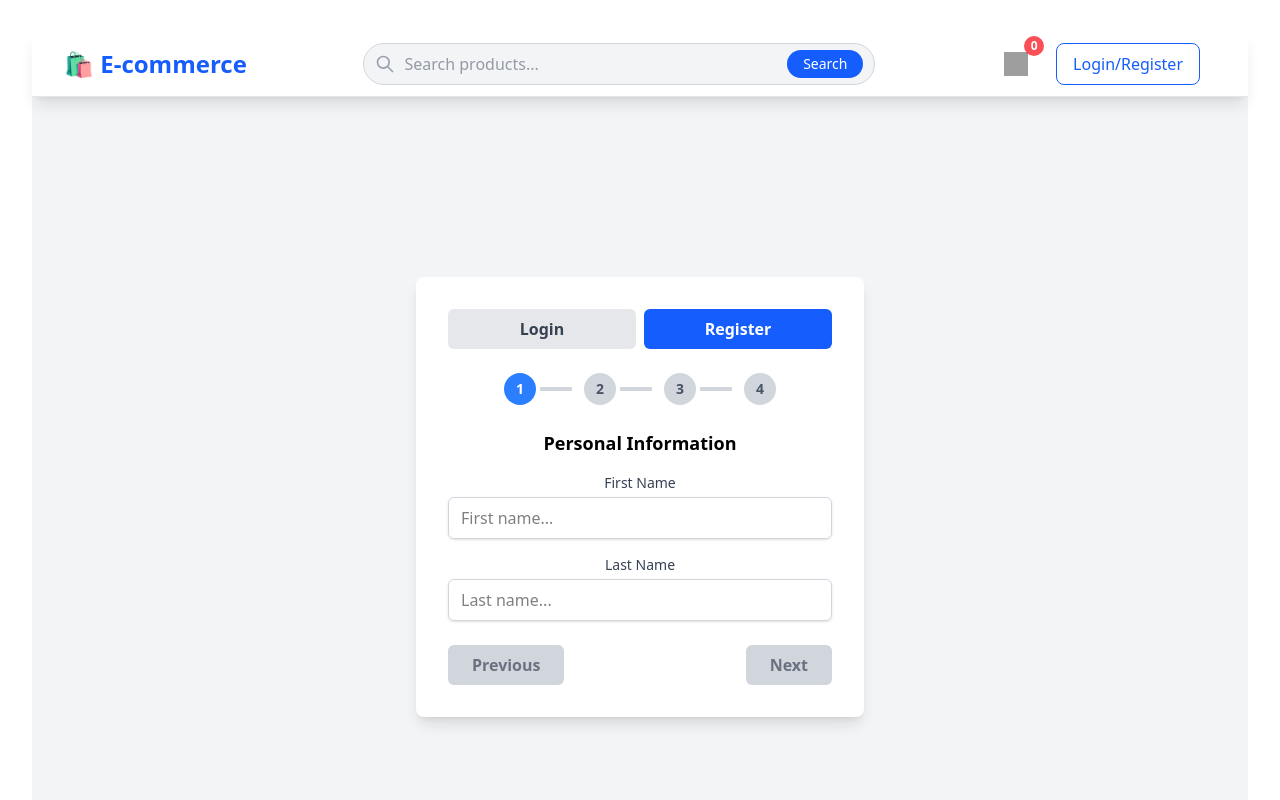
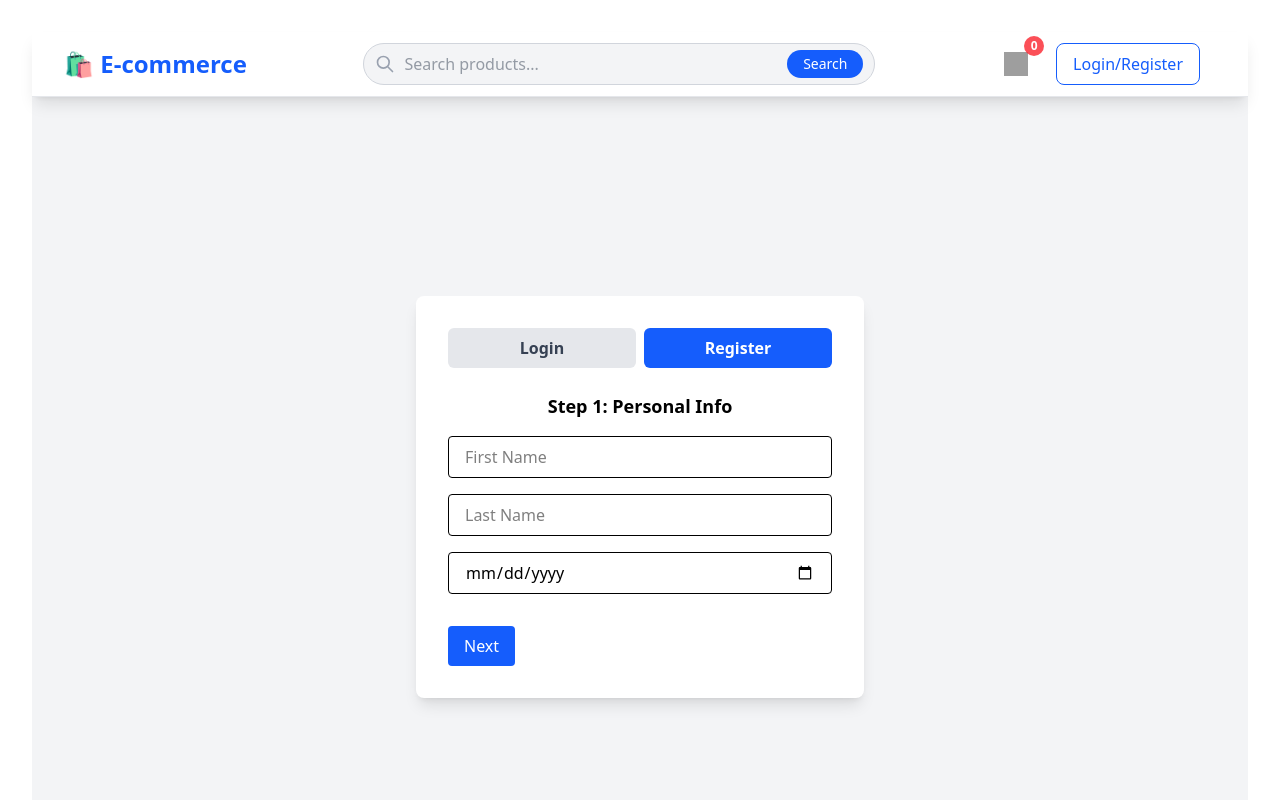
Before and after one commit to Roland-Jean/ecommerceApp-frontend, a React (Vite) app: page /ecommerceApp-frontend/register in a window 1280 px wide. Shown: the top 800 px of the page. Built offline with nearby package versions, Linux system fonts and the light colour scheme; grey boxes are pictures that could not be loaded.

Commit message:
fix:register form

```diff
--- a/src/pages/Login.jsx
+++ b/src/pages/Login.jsx
@@ -1,73 +1,28 @@
 import { useState } from "react";
 import { Link } from "react-router-dom";
-import{useForm} from "react-hook-form";
+import { useForm } from "react-hook-form";
 
 export default function Login() {
   const [activeTab, setActiveTab] = useState("login");
-  const [formData, setFormData] = useState({ email: "", password: "" });
-  const [errors, setErrors] = useState({});
+  const {
+    register,
+    handleSubmit,
+    formState: { errors },
+  } = useForm();
 
-  const validateEmail = (email) => {
-    const emailRegex = /^[A-Z0-9._%+-]+@[A-Z0-9.-]+\.[A-Z]{2,}$/i;
-    if (!email) return "Email is required";
-    if (email.length < 5) return "Email must be at least 5 characters long";
-    if (!emailRegex.test(email)) return "Invalid email address";
-    return null;
-  };
-
-  const validatePassword = (password) => {
-    if (!password) return "Password is required";
-    if (password.length < 6)
-      return "Password must be at least 6 characters long";
-    return null;
-  };
-
-const handleInputChange = (field, value) => {
-  setFormData((prev) => ({ ...prev, [field]: value }));
-
-  // Validate immediately
-  let error = null;
-  if (field === "email") error = validateEmail(value);
-  if (field === "password") error = validatePassword(value);
-
-  setErrors((prev) => ({ ...prev, [field]: error }));
-};
-
-  const hasErrors =
-    validateEmail(formData.email) !== null ||
-    validatePassword(formData.password) !== null;
-
-
-  const handleSubmit = (e) => {
-    e.preventDefault();
-
-    const newErrors = {};
-    const emailError = validateEmail(formData.email);
-    const passwordError = validatePassword(formData.password);
-
-    if (emailError) newErrors.email = emailError;
-    if (passwordError) newErrors.password = passwordError;
-
-    setErrors(newErrors);
-
-    if (Object.keys(newErrors).length === 0) {
-      console.log("Form submitted successfully!", formData);
-      // Add your login logic here
-      alert("Login successful! Check console for form data.");
-    }
-  };
+  const onSubmit = (data) => console.log(data);
 
   return (
-    <div className="min-h-screen flex items-center justify-center bg-gray-100">
-      <div className="bg-white shadow-lg rounded-lg p-8 w-full max-w-md">
+    <div className="min-h-screen flex items-center justify-center bg-gradient-to-br from-blue-100 to-gray-100">
+      <div className="bg-white shadow-xl rounded-xl p-8 w-full max-w-md">
         {/* Toggle Buttons */}
         <div className="flex mb-6 space-x-2">
           <Link
-          to="login"
+            to="/login"
             onClick={() => setActiveTab("login")}
-            className={`flex-1 py-2 rounded-md font-semibold transition text-center ${
+            className={`flex-1 py-2 rounded-lg font-semibold text-center transition ${
               activeTab === "login"
-                ? "bg-blue-600 text-white"
+                ? "bg-blue-600 text-white shadow"
                 : "bg-gray-200 text-gray-700 hover:bg-gray-300"
             }`}
           >
@@ -76,9 +31,9 @@ const handleInputChange = (field, value) => {
           <Link
             to="/register"
             onClick={() => setActiveTab("register")}
-            className={`flex-1 py-2 rounded-md font-semibold transition text-center ${
+            className={`flex-1 py-2 rounded-lg font-semibold text-center transition ${
               activeTab === "register"
-                ? "bg-blue-600 text-white"
+                ? "bg-blue-600 text-white shadow"
                 : "bg-gray-200 text-gray-700 hover:bg-gray-300"
             }`}
           >
@@ -87,71 +42,60 @@ const handleInputChange = (field, value) => {
         </div>
 
         {/* Form */}
-        <div className="space-y-6">
-          <div className="space-y-4">
+        <form onSubmit={handleSubmit(onSubmit)} className="space-y-6">
           {/* Email Field */}
           <div>
-              <label
-                htmlFor="email"
-                className="block text-sm font-medium text-gray-700"
-              >
+            <label htmlFor="email" className="block text-sm font-medium text-gray-700 mb-1">
               Email
             </label>
             <input
-                name="email"
               id="email"
               type="email"
+              placeholder="example@gmail.com"
               autoFocus
-                placeholder="example@gmail.com"
-                value={formData.email}
-                onChange={(e) => handleInputChange("email", e.target.value)}
-                className={`mt-1 block w-full border px-3 py-2 rounded-md shadow-sm focus:outline-none focus:ring-2 ${
-                  errors.email
-                    ? "border-red-500 focus:ring-red-500"
-                    : "border-gray-300 focus:ring-blue-500"
+              {...register("email", { required: "Email is required" })}
+              className={`w-full px-4 py-2 border rounded-md focus:outline-none focus:ring-2 focus:ring-blue-500 ${
+                errors.email ? "border-red-500" : "border-gray-300"
               }`}
+              aria-invalid={errors.email ? "true" : "false"}
             />
             {errors.email && (
-                <p className="mt-1 text-sm text-red-600">{errors.email}</p>
+              <p className="mt-1 text-sm text-red-600" role="alert">
+                {errors.email.message}
+              </p>
             )}
           </div>
 
           {/* Password Field */}
           <div>
-              <label
-                htmlFor="password"
-                className="block text-sm font-medium text-gray-700"
-              >
+            <label htmlFor="password" className="block text-sm font-medium text-gray-700 mb-1">
               Password
             </label>
             <input
-                name="password"
               id="password"
               type="password"
               placeholder="••••••••"
-                value={formData.password}
-                onChange={(e) => handleInputChange("password", e.target.value)}
-                className={`mt-1 block w-full border px-3 py-2 rounded-md shadow-sm focus:outline-none focus:ring-2 ${
-                  errors.password
-                    ? "border-red-500 focus:ring-red-500"
-                    : "border-gray-300 focus:ring-blue-500"
+              {...register("password", { required: "Password is required" })}
+              className={`w-full px-4 py-2 border rounded-md focus:outline-none focus:ring-2 focus:ring-blue-500 ${
+                errors.password ? "border-red-500" : "border-gray-300"
               }`}
+              aria-invalid={errors.password ? "true" : "false"}
             />
             {errors.password && (
-                <p className="mt-1 text-sm text-red-600">{errors.password}</p>
+              <p className="mt-1 text-sm text-red-600" role="alert">
+                {errors.password.message}
+              </p>
             )}
-            </div>
           </div>
 
           {/* Submit Button */}
           <button
-          disabled={hasErrors}
-            onClick={handleSubmit}
+            type="submit"
             className="w-full bg-blue-600 text-white font-semibold py-2 px-4 rounded-md hover:bg-blue-700 transition disabled:opacity-50 disabled:cursor-not-allowed"
           >
             Login
           </button>
-        </div>
+        </form>
       </div>
     </div>
   );
--- a/src/pages/Register.jsx
+++ b/src/pages/Register.jsx
@@ -1,410 +1,153 @@
 import { useState } from "react";
 import { Link } from "react-router-dom";
-import{useForm} from "react-hook-form";
-
+import { useForm } from "react-hook-form";
 
 export default function Register() {
+  const {
+    register,
+    handleSubmit,
+    watch,
+    formState: { errors },
+  } = useForm();
+
   const [step, setStep] = useState(0);
-  const [activeTab, setActiveTab] = useState("register");
+  const name = watch("firstName");
 
-  // Form data state
-  const [formData, setFormData] = useState({
-    firstName: "",
-    lastName: "",
-    email: "",
-    phone: "",
-    birthday: "",
-    username: "",
-    password: "",
-    confirmPassword: "",
-  });
-
-  // Errors state
-  const [errors, setErrors] = useState({});
-
-  // Touched state
-  const [touched, setTouched] = useState({});
-
-  // Validation functions
-  const validateName = (name, fieldName) => {
-    if (!name.trim()) return `${fieldName} is required`;
-    if (name.trim().length < 2)
-      return `${fieldName} must be at least 2 characters`;
-    if (!/^[a-zA-Z\s]+$/.test(name))
-      return `${fieldName} can only contain letters`;
-    return null;
+  const onSubmit = (data) => {
+    console.log("Form submitted:", data);
   };
 
-  const validateEmail = (email) => {
-    const emailRegex = /^[A-Z0-9._%+-]+@[A-Z0-9.-]+\.[A-Z]{2,}$/i;
-    if (!email) return "Email is required";
-    if (!emailRegex.test(email)) return "Invalid email address";
-    return null;
-  };
-
-  const validatePhone = (phone) => {
-    const phoneRegex = /^[+]?[1-9][\d]{0,15}$/;
-    if (!phone) return "Phone number is required";
-    if (!phoneRegex.test(phone.replace(/[\s\-()]/g, "")))
-      return "Invalid phone number";
-    return null;
-  };
-
-  const validateBirthday = (birthday) => {
-    if (!birthday) return "Birthday is required";
-    const today = new Date();
-    const birthDate = new Date(birthday);
-    const age = today.getFullYear() - birthDate.getFullYear();
-    if (age < 13) return "You must be at least 13 years old";
-    if (age > 120) return "Invalid birth date";
-    return null;
-  };
-
-  const validateUsername = (username) => {
-    if (!username) return "Username is required";
-    if (username.length < 3) return "Username must be at least 3 characters";
-    if (!/^[a-zA-Z0-9_]+$/.test(username))
-      return "Username can only contain letters, numbers, and underscores";
-    return null;
-  };
-
-  const validatePassword = (password) => {
-    if (!password) return "Password is required";
-    if (password.length < 8) return "Password must be at least 8 characters";
-    if (!/(?=.*[a-z])/.test(password))
-      return "Password must contain at least one lowercase letter";
-    if (!/(?=.*[A-Z])/.test(password))
-      return "Password must contain at least one uppercase letter";
-    if (!/(?=.*\d)/.test(password))
-      return "Password must contain at least one number";
-    return null;
-  };
-
-  const validateConfirmPassword = (confirmPassword, password) => {
-    if (!confirmPassword) return "Please confirm your password";
-    if (confirmPassword !== password) return "Passwords do not match";
-    return null;
-  };
-
-  // Handle input change with validation
-  const handleInputChange = (field, value) => {
-    setFormData((prev) => ({ ...prev, [field]: value }));
-    setTouched((prev) => ({ ...prev, [field]: true }));
-
-    // Validate immediately
-    let error = null;
-    switch (field) {
-      case "firstName":
-        error = validateName(value, "First name");
-        break;
-      case "lastName":
-        error = validateName(value, "Last name");
-        break;
-      case "email":
-        error = validateEmail(value);
-        break;
-      case "phone":
-        error = validatePhone(value);
-        break;
-      case "birthday":
-        error = validateBirthday(value);
-        break;
-      case "username":
-        error = validateUsername(value);
-        break;
-      case "password":
-        error = validatePassword(value);
-        // Also revalidate confirm password if it exists
-        if (formData.confirmPassword && touched.confirmPassword) {
-          const confirmError = validateConfirmPassword(
-            formData.confirmPassword,
-            value
-          );
-          setErrors((prev) => ({ ...prev, confirmPassword: confirmError }));
-        }
-        break;
-      case "confirmPassword":
-        error = validateConfirmPassword(value, formData.password);
-        break;
-    }
-
-    setErrors((prev) => ({ ...prev, [field]: error }));
-  };
-
-  const handleBlur = (field) => {
-    setTouched((prev) => ({ ...prev, [field]: true }));
-    handleInputChange(field, formData[field]);
-  };
-
-  // Check if current step is valid
-  const isStepValid = (stepIndex) => {
-    switch (stepIndex) {
-      case 0: // Name step
-        return (
-          !validateName(formData.firstName, "First name") &&
-          !validateName(formData.lastName, "Last name") &&
-          formData.firstName &&
-          formData.lastName
-        );
-      case 1: // Contact step
-        return (
-          !validateEmail(formData.email) &&
-          !validatePhone(formData.phone) &&
-          formData.email &&
-          formData.phone
-        );
-      case 2: // Birthday step
-        return !validateBirthday(formData.birthday) && formData.birthday;
-      case 3: // Login step
-        return (
-          !validateUsername(formData.username) &&
-          !validatePassword(formData.password) &&
-          !validateConfirmPassword(
-            formData.confirmPassword,
-            formData.password
-          ) &&
-          formData.username &&
-          formData.password &&
-          formData.confirmPassword
-        );
-      default:
-        return false;
-    }
-  };
-
-  const nextStep = () => {
-    if (isStepValid(step)) {
-      setStep((prev) => Math.min(prev + 1, 3));
-    }
-  };
-
+  const nextStep = () => setStep((prev) => Math.min(prev + 1, 2));
   const prevStep = () => setStep((prev) => Math.max(prev - 1, 0));
-
-  const handleSubmit = () => {
-    // Mark all fields as touched
-    const allFields = Object.keys(formData);
-    const touchedState = {};
-    allFields.forEach((field) => (touchedState[field] = true));
-    setTouched(touchedState);
-
-    // Validate all fields
-    const allErrors = {};
-    allFields.forEach((field) => {
-      let error = null;
-      switch (field) {
-        case "firstName":
-          error = validateName(formData[field], "First name");
-          break;
-        case "lastName":
-          error = validateName(formData[field], "Last name");
-          break;
-        case "email":
-          error = validateEmail(formData[field]);
-          break;
-        case "phone":
-          error = validatePhone(formData[field]);
-          break;
-        case "birthday":
-          error = validateBirthday(formData[field]);
-          break;
-        case "username":
-          error = validateUsername(formData[field]);
-          break;
-        case "password":
-          error = validatePassword(formData[field]);
-          break;
-        case "confirmPassword":
-          error = validateConfirmPassword(formData[field], formData.password);
-          break;
-      }
-      if (error) allErrors[field] = error;
-    });
-
-    setErrors(allErrors);
-
-    if (Object.keys(allErrors).length === 0) {
-      console.log("Registration successful!", formData);
-      alert("Registration successful! Check console for form data.");
-    }
-  };
-
-  // Input component with validation
-  const ValidatedInput = ({ field, type = "text", placeholder, label }) => (
-    <div>
-      <label className="block text-sm font-medium text-gray-700 mb-1">
-        {label}
-      </label>
-      <input
-        type={type}
-        placeholder={placeholder}
-        value={formData[field]}
-        onChange={(e) => handleInputChange(field, e.target.value)}
-        onBlur={() => handleBlur(field)}
-        className={`w-full border px-3 py-2 rounded-md shadow-sm focus:outline-none focus:ring-2 transition-colors ${
-          touched[field] && errors[field]
-            ? "border-red-500 focus:ring-red-500"
-            : touched[field] && !errors[field] && formData[field]
-            ? "border-green-500 focus:ring-green-500"
-            : "border-gray-300 focus:ring-blue-500"
-        }`}
-      />
-      {touched[field] && errors[field] && (
-        <p className="mt-1 text-sm text-red-600">{errors[field]}</p>
-      )}
-      {touched[field] && !errors[field] && formData[field] && (
-        <p className="mt-1 text-sm text-green-600">
-          ✓ Valid {label.toLowerCase()}
-        </p>
-      )}
-    </div>
-  );
-
-  const steps = [
-    <div key="name" className="space-y-4">
-      <h2 className="text-lg font-semibold text-center">
-        Personal Information
-      </h2>
-      <ValidatedInput
-        field="firstName"
-        placeholder="First name..."
-        label="First Name"
-      />
-      <ValidatedInput
-        field="lastName"
-        placeholder="Last name..."
-        label="Last Name"
-      />
-    </div>,
-
-    <div key="contact" className="space-y-4">
-      <h2 className="text-lg font-semibold text-center">Contact Information</h2>
-      <ValidatedInput
-        field="email"
-        type="email"
-        placeholder="example@gmail.com"
-        label="Email"
-      />
-      <ValidatedInput
-        field="phone"
-        type="tel"
-        placeholder="+1234567890"
-        label="Phone Number"
-      />
-    </div>,
-
-    <div key="birthday" className="space-y-4">
-      <h2 className="text-lg font-semibold text-center">Date of Birth</h2>
-      <ValidatedInput field="birthday" type="date" label="Birthday" />
-    </div>,
-
-    <div key="login" className="space-y-4">
-      <h2 className="text-lg font-semibold text-center">Account Details</h2>
-      <ValidatedInput
-        field="username"
-        placeholder="Choose a username..."
-        label="Username"
-      />
-      <ValidatedInput
-        field="password"
-        type="password"
-        placeholder="Create a secure password..."
-        label="Password"
-      />
-      <ValidatedInput
-        field="confirmPassword"
-        type="password"
-        placeholder="Confirm your password..."
-        label="Confirm Password"
-      />
-    </div>,
-  ];
 
   return (
     <div className="min-h-screen flex items-center justify-center bg-gray-100">
       <div className="bg-white p-8 rounded-lg shadow-lg w-full max-w-md space-y-6">
-        {/* Tab Navigation */}
+        {/* Tabs */}
         <div className="flex mb-6 space-x-2">
           <Link
             to="/login"
-            onClick={() => setActiveTab("login")}
-            className={`flex-1 py-2 rounded-md font-semibold transition text-center ${
-              activeTab === "login"
-                ? "bg-blue-600 text-white"
-                : "bg-gray-200 text-gray-700 hover:bg-gray-300"
-            }`}
+            className="flex-1 py-2 rounded-md font-semibold text-center bg-gray-200 text-gray-700 hover:bg-gray-300"
           >
             Login
           </Link>
           <Link
             to="/register"
-            onClick={() => setActiveTab("register")}
-            className={`flex-1 py-2 rounded-md font-semibold transition text-center ${
-              activeTab === "register"
-                ? "bg-blue-600 text-white"
-                : "bg-gray-200 text-gray-700 hover:bg-gray-300"
-            }`}
+            className="flex-1 py-2 rounded-md font-semibold text-center bg-blue-600 text-white"
           >
             Register
           </Link>
         </div>
 
-        {/* Progress indicators */}
-        <div className="flex justify-center space-x-2 mb-6">
-          {steps.map((_, i) => (
-            <div key={i} className="flex items-center">
-              <span
-                className={`h-8 w-8 rounded-full flex items-center justify-center text-sm font-semibold transition-colors ${
-                  i < step
-                    ? "bg-green-500 text-white"
-                    : i === step
-                    ? "bg-blue-500 text-white"
-                    : "bg-gray-300 text-gray-600"
-                }`}
-              >
-                {i < step ? "✓" : i + 1}
-              </span>
-              {i < steps.length - 1 && (
-                <div
-                  className={`w-8 h-1 mx-1 ${
-                    i < step ? "bg-green-500" : "bg-gray-300"
-                  }`}
-                ></div>
+        {/* Form */}
+        <form onSubmit={handleSubmit(onSubmit)} className="space-y-4">
+          {step === 0 && (
+            <>
+              <h2 className="text-lg font-semibold">Step 1: Personal Info</h2>
+              <input
+                {...register("firstName", { required: "First name is required" })}
+                placeholder="First Name"
+                className="w-full px-4 py-2 border rounded"
+              />
+              {errors.firstName && <p className="text-red-500">{errors.firstName.message}</p>}
+
+              <input
+                {...register("lastName", { required: "Last name is required" })}
+                placeholder="Last Name"
+                className="w-full px-4 py-2 border rounded"
+              />
+              {errors.lastName && <p className="text-red-500">{errors.lastName.message}</p>}
+
+              <input
+                type="date"
+                {...register("dateOfBirth", { required: "Date of birth is required" })}
+                className="w-full px-4 py-2 border rounded"
+              />
+              {errors.dateOfBirth && <p className="text-red-500">{errors.dateOfBirth.message}</p>}
+            </>
           )}
-            </div>
-          ))}
-        </div>
 
-        {/* Current step */}
-        {steps[step]}
+          {step === 1 && (
+            <>
+              <h2 className="text-lg font-semibold">Step 2: Contact Info</h2>
+              <h3 className="text-sm text-gray-600 mb-2">Hi {name}, welcome!</h3>
 
-        {/* Navigation buttons */}
-        <div className="flex justify-between mt-6">
+              <input
+                {...register("email", { required: "Email is required" })}
+                placeholder="Email"
+                className="w-full px-4 py-2 border rounded"
+              />
+              {errors.email && <p className="text-red-500">{errors.email.message}</p>}
+
+              <input
+                {...register("phoneNumber", { required: "Phone number is required" })}
+                placeholder="Phone Number"
+                className="w-full px-4 py-2 border rounded"
+              />
+              {errors.phoneNumber && <p className="text-red-500">{errors.phoneNumber.message}</p>}
+
+              <input
+                {...register("address", { required: "Address is required" })}
+                placeholder="Address"
+                className="w-full px-4 py-2 border rounded"
+              />
+              {errors.address && <p className="text-red-500">{errors.address.message}</p>}
+            </>
+          )}
+
+          {step === 2 && (
+            <>
+              <h2 className="text-lg font-semibold">Step 3: Security</h2>
+
+              <input
+                type="password"
+                {...register("password", { required: "Password is required" })}
+                placeholder="Password"
+                className="w-full px-4 py-2 border rounded"
+              />
+              {errors.password && <p className="text-red-500">{errors.password.message}</p>}
+
+              <input
+                type="password"
+                {...register("confirmedPassword", { required: "Confirm your password" })}
+                placeholder="Confirm Password"
+                className="w-full px-4 py-2 border rounded"
+              />
+              {errors.confirmedPassword && (
+                <p className="text-red-500">{errors.confirmedPassword.message}</p>
+              )}
+            </>
+          )}
+
+          {/* Navigation Buttons */}
+          <div className="flex justify-between mt-4">
+            {step > 0 && (
               <button
                 type="button"
                 onClick={prevStep}
-            disabled={step === 0}
-            className={`px-6 py-2 rounded-md font-semibold transition ${
-              step === 0
-                ? "bg-gray-300 text-gray-500 cursor-not-allowed"
-                : "bg-gray-500 text-white hover:bg-gray-600"
-            }`}
+                className="px-4 py-2 bg-gray-300 rounded hover:bg-gray-400"
               >
                 Previous
               </button>
-
+            )}
+            {step < 2 ? (
               <button
                 type="button"
-            onClick={step === steps.length - 1 ? handleSubmit : nextStep}
-            disabled={!isStepValid(step)}
-            className={`px-6 py-2 rounded-md font-semibold transition ${
-              isStepValid(step)
-                ? "bg-blue-600 text-white hover:bg-blue-700"
-                : "bg-gray-300 text-gray-500 cursor-not-allowed"
-            }`}
+                onClick={nextStep}
+                className="px-4 py-2 bg-blue-600 text-white rounded hover:bg-blue-700"
               >
-            {step === steps.length - 1 ? "Register" : "Next"}
+                Next
               </button>
+            ) : (
+              <button
+                type="submit"
+                className="px-4 py-2 bg-green-600 text-white rounded hover:bg-green-700"
+              >
+                Submit
+              </button>
+            )}
           </div>
+        </form>
       </div>
     </div>
   );
```
Lines whose indentation alone changed are shown as unchanged.
